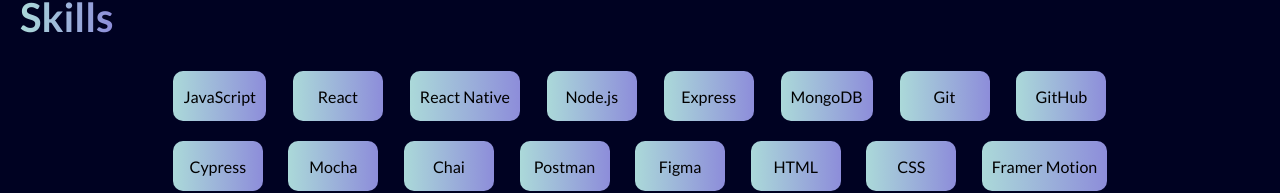
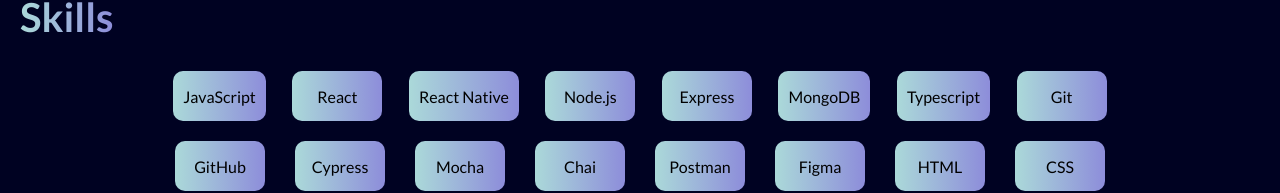
Before and after one commit to camjohnson-code/portfolio-website, a React (Create React App) app: page / in a window 1280 px wide. Shown: the part 1435-1628 px from the top of the page. Built offline with nearby package versions, Linux system fonts and the light colour scheme.

Commit message:
Add skill

```diff
--- a/src/Components/Skills/Skills.js
+++ b/src/Components/Skills/Skills.js
@@ -10,6 +10,7 @@
     'Node.js',
     'Express',
     'MongoDB',
+    'Typescript',
     'Git',
     'GitHub',
     'Cypress',
```
